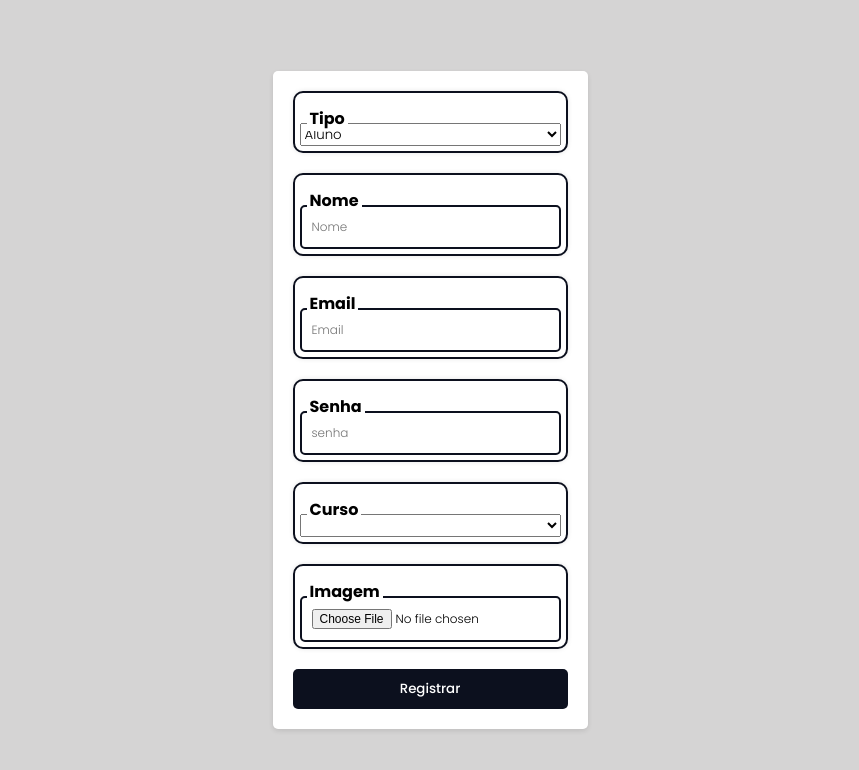
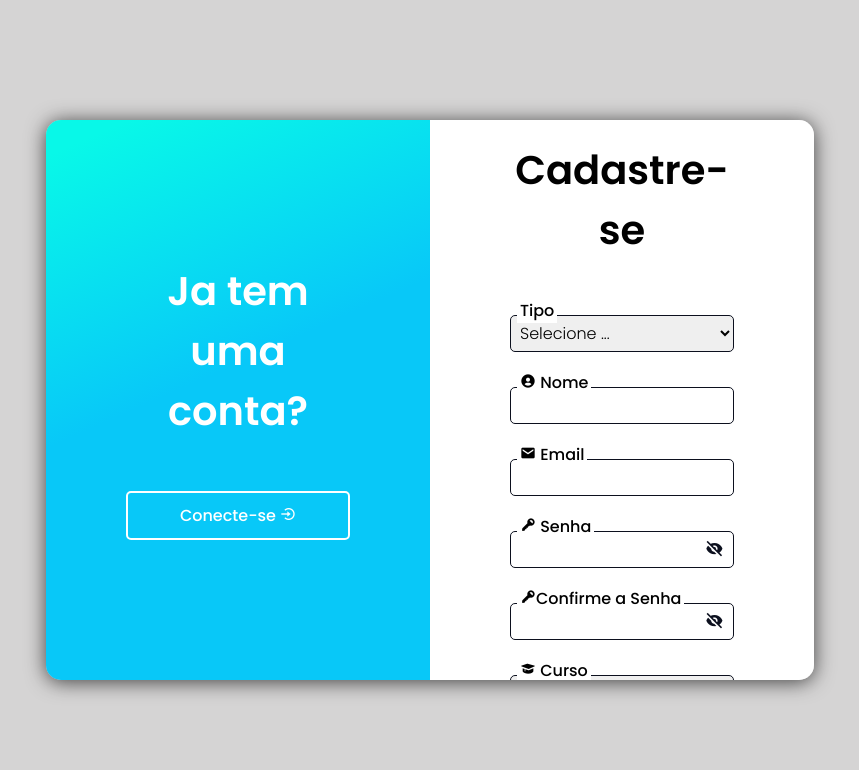
Before and after one commit to rudr1gu/projetoAngular, an Angular app: page /cadastro in a window 1280 px wide. Shown: the top 770 px of the page, without its empty margins (210-1069 px from the left). Built offline with nearby package versions, Linux system fonts and the light colour scheme; a web font is replaced by a local one.

Commit message:
:lipstick: refactor: Update CSS styles in cadastro-aluno component

```diff
--- a/src/app/components/cadastro-aluno/cadastro-aluno.component.css
+++ b/src/app/components/cadastro-aluno/cadastro-aluno.component.css
@@ -1,9 +1,40 @@
-.container {
-    max-width: 600px;
-    padding: 20px;
+.container1{
+    padding: 20px 80px 20px 80px;
+    width: 50%;
+    background: rgb(8,248,232);
+    background: linear-gradient(156deg, rgba(8,248,232,1) 5%, rgba(8,200,248,1) 45%);
+    height: 100%;
+    color: white;
+    display: flex;
+    flex-direction: column;
+    justify-content: center;
+    align-items: center;
+}
+
+.container2 {
+    width: 50%;
+    height: 100%;
+    padding: 20px 80px 20px 80px;
     background-color: #fff;
-    border-radius: 5px;
-    box-shadow: 0 2px 5px rgba(0, 0, 0, 0.1);
+
+}
+
+.sombra{
+    display: flex;
+    justify-content: center;
+    box-shadow: 0 2px 20px rgba(0, 0, 0, 0.7);
+    width: 60%;
+    height: 70%;
+    border-radius: 15px;
+    overflow: auto;
+
+}
+
+h1 {
+    font-size: 2.5rem;
+    text-align: center;
+    font-weight: 600;
+    margin-bottom: 30px;
 }
 
 .container h2 {
@@ -16,17 +47,13 @@
     flex-direction: column;
     width: fit-content;
     position: static;
-    width: 275px;
-    margin-bottom: 20px;
-    padding: 5px;
-    border-radius: 10px;
-    border: 2px solid  #0c101e;
-    box-shadow: 0 0 5px 0 rgba(0, 0, 0, 0.1);
+    width: 100%;
+    margin-bottom: 10px;
 }
 
 .form-group label {
     color: black;
-    font-weight: 700;
+    font-weight: 500;
     position: relative;
     top: 0.5rem;
     margin: 0 0 0 7px;
@@ -36,15 +63,23 @@
 }
 
 .form-group input {
-    padding: 11px 10px;
-    font-size: 0.75rem;
-    border: 2px #0c101e solid;
+    padding: 5px 5px;
+    font-size: 1rem;
+    border: 1px #0c101e solid;
     border-radius: 5px;
     background: #fff;
 }
+
 .form-group input[type=text].input:focus {
     outline: none;
-  }
+}
+
+select{
+    padding: 5px 5px;
+    font-size: 1rem;
+    border: 1px #0c101e solid;
+    border-radius: 5px;
+}
 
 button {
     width: 100%;
@@ -55,4 +90,55 @@ button {
     border-radius: 5px;
     cursor: pointer;
     font-weight: 500;
+    margin-top: 20px;
 }
+
+.btn-conecte{
+    text-align: center;
+    width: 100%;
+    padding: 10px;
+    background-color: rgba(255, 255, 255, 0);
+    color: #fff;
+    border-radius: 5px;
+    cursor: pointer;
+    font-size: 1em;
+    font-weight: 500;
+    margin-top: 20px;
+    border: 2px solid white;
+}
+
+input[type="file"] {
+    display: none;
+}
+
+.custom-file{
+    cursor: pointer;
+    display: inline-block;
+    padding: 10px;
+    border-radius: 5px;
+    font-size: 1em;
+    border: 1px solid #0c101e;
+    background: #0c101e;
+}
+
+.custom-file:hover{
+    background: #0c101e;
+    color: white;
+}
+
+.senha-container {
+    position: relative;
+}
+
+.toggle-password {
+position: absolute;
+top: 30px;
+right: 10px;
+cursor: pointer;
+font-size: 1.2rem;
+color: #0c101e;
+}
+
+.toggle-password i {
+pointer-events: none;
+}
--- a/src/app/components/cadastro-aluno/cadastro-aluno.component.html
+++ b/src/app/components/cadastro-aluno/cadastro-aluno.component.html
@@ -1,36 +1,54 @@
 <section class="corpo">
-    <section class="container">
+    <section class="sombra">
+        <section class="container1">
+            <h1>Ja tem uma conta?</h1>
+            <a routerLink="/login" class="btn-conecte">Conecte-se <i class='bx bx-log-in-circle'></i></a>
+        </section>
+        <section class="container2">
+            <h1>Cadastre-se</h1>
             <form (ngSubmit)="onSubmit()" [formGroup]="alunosForm" #formDir="ngForm">
                 <div class="form-group">
                     <label for="tipo">Tipo</label>
                     <select name="tipo" id="tipo" formControlName="tipo">
+                        <option value="selecione">Selecione ...</option>
                         <option value="aluno">Aluno</option>
                         <option value="professor">Professor</option>
                     </select>
                 </div>
                 <div class="form-group">
-                <label for="nome">Nome</label>
-                <input type="text" class="form-control" name="nome" id="nome" formControlName="nome" placeholder="Nome">
+                    <label for="nome"><i class='bx bxs-user-circle' ></i> Nome</label>
+                    <input type="text" class="form-control" name="nome" id="nome">
                 </div>
                 <div class="form-group">
-                <label for="email">Email</label>
-                <input type="email" class="form-control" id="email" name="email" formControlName="email" placeholder="Email">
+                    <label for="email"><i class='bx bxs-envelope'></i> Email</label>
+                    <input type="email" class="form-control" id="email" name="email" formControlName="email" >
+                </div>
+                <div class="form-group senha-container">
+                    <label for="senha"><i class='bx bxs-key'></i> Senha</label>
+                    <input [type]="showPassword ? 'text' : 'password'" class="form-control" id="senha" name="senha" formControlName="senha">
+                    <span class="toggle-password" (click)="togglePassword()">
+                      <i [class]="showPassword ? 'bx bxs-show' : 'bx bxs-hide'"></i>
+                    </span>
+                </div>
+                <div class="form-group senha-container">
+                    <label for="senha"><i class='bx bxs-key'></i>Confirme a Senha</label>
+                    <input [type]="showPasswordConfirmation ? 'text' : 'password'" class="form-control" id="senha" name="senha" formControlName="senha">
+                    <span class="toggle-password" (click)="togglePasswordConfirmation()">
+                      <i [class]="showPasswordConfirmation ? 'bx bxs-show' : 'bx bxs-hide'"></i>
+                    </span>
                 </div>
                 <div class="form-group">
-                <label for="senha">Senha</label>
-                <input type="password" class="form-control" id="senha" name="senha" formControlName="senha" placeholder="senha">
-            </div>
-            <div class="form-group">
-                <label for="curso">Curso</label>
+                    <label for="curso"><i class='bx bxs-graduation' ></i> Curso</label>
                     <select name="curso_id" id="curso_id" formControlName="curso_id">
                         <option value="1">Desenvolvimento de Sistemas</option>
                     </select>
                 </div>
                 <div class="form-group">
-                <label for="img">Imagem</label>
+                    <label for="img" class="custom-file"><i class='bx bx-image-add' ></i> Enviar Imagem</label>
                     <input type="file" id="img" (change)="onFileSelected($event)">
                 </div>
                 <button type="submit">Registrar</button>
             </form>
         </section>
     </section>
+</section>
--- a/src/app/components/cadastro-aluno/cadastro-aluno.component.ts
+++ b/src/app/components/cadastro-aluno/cadastro-aluno.component.ts
@@ -14,6 +14,9 @@ export class CadastroAlunoComponent implements OnInit {
   alunosForm!: FormGroup;
   selectedFile?: File;
 
+  showPassword: boolean = false;
+  showPasswordConfirmation: boolean = false;
+
   constructor(
     private alunosService: CadastroAlunosService,
     private router: Router
@@ -21,11 +24,11 @@ export class CadastroAlunoComponent implements OnInit {
 
   ngOnInit(): void {
     this.alunosForm = new FormGroup({
-      tipo: new FormControl('aluno', Validators.required),  // Adicionando o tipo ao formulário
+      tipo: new FormControl('selecione', Validators.required),  // Adicionando o tipo ao formulário
       nome: new FormControl('', Validators.required),
       email: new FormControl('', [Validators.required, Validators.email]),
       senha: new FormControl('', Validators.required),
-      curso_id: new FormControl(''), // Ajustando o nome para ser consistente com o HTML
+      curso_id: new FormControl('1'), // Ajustando o nome para ser consistente com o HTML
       img: new FormControl(null)
     });
   }
@@ -84,4 +87,12 @@ export class CadastroAlunoComponent implements OnInit {
       console.log('Arquivo selecionado', this.selectedFile);
     }
   }
+
+  togglePassword() {
+    this.showPassword = !this.showPassword;
+  }
+
+  togglePasswordConfirmation() {
+    this.showPasswordConfirmation = !this.showPasswordConfirmation;
+  }
 }
```
Lines whose indentation alone changed are shown as unchanged.
